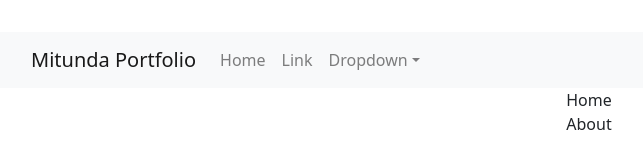
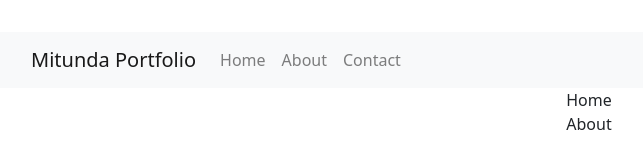
Before and after one commit to mitunda/vite_bs, a React (Vite) app: page / in a window 1280 px wide. Shown: the top 160 px of the page, without its empty margins (51-694 px from the left). Built offline with nearby package versions, Linux system fonts and the light colour scheme.

Commit message:
it is responsive

```diff
--- a/src/components/header/Header.jsx
+++ b/src/components/header/Header.jsx
@@ -8,29 +8,21 @@ import NavDropdown from 'react-bootstrap/NavDropdown';
 const Header = () => {
   return (
     <div>
-      <Navbar expand="lg" className="bg-body-tertiary">
+      <Navbar bg = "light" expand= "lg">
       <Container>
         <Navbar.Brand href="#home">Mitunda Portfolio</Navbar.Brand>
         <Navbar.Toggle aria-controls="basic-navbar-nav" />
         <Navbar.Collapse id="basic-navbar-nav">
           <Nav className="me-auto">
             <Nav.Link href="#home">Home</Nav.Link>
-            <Nav.Link href="#link">Link</Nav.Link>
-            <NavDropdown title="Dropdown" id="basic-nav-dropdown">
-              <NavDropdown.Item href="#action/3.1">Action</NavDropdown.Item>
-              <NavDropdown.Item href="#action/3.2">
-                Another action
-              </NavDropdown.Item>
-              <NavDropdown.Item href="#action/3.3">Something</NavDropdown.Item>
-              <NavDropdown.Divider />
-              <NavDropdown.Item href="#action/3.4">
-                Separated link
-              </NavDropdown.Item>
-            </NavDropdown>
+            <Nav.Link href="#about">About</Nav.Link>
+            <Nav.Link href="#contact">Contact</Nav.Link>
+
           </Nav>
         </Navbar.Collapse>
       </Container>
-    </Navbar>
+      </Navbar>
+
     </div>
   )
 }
```
